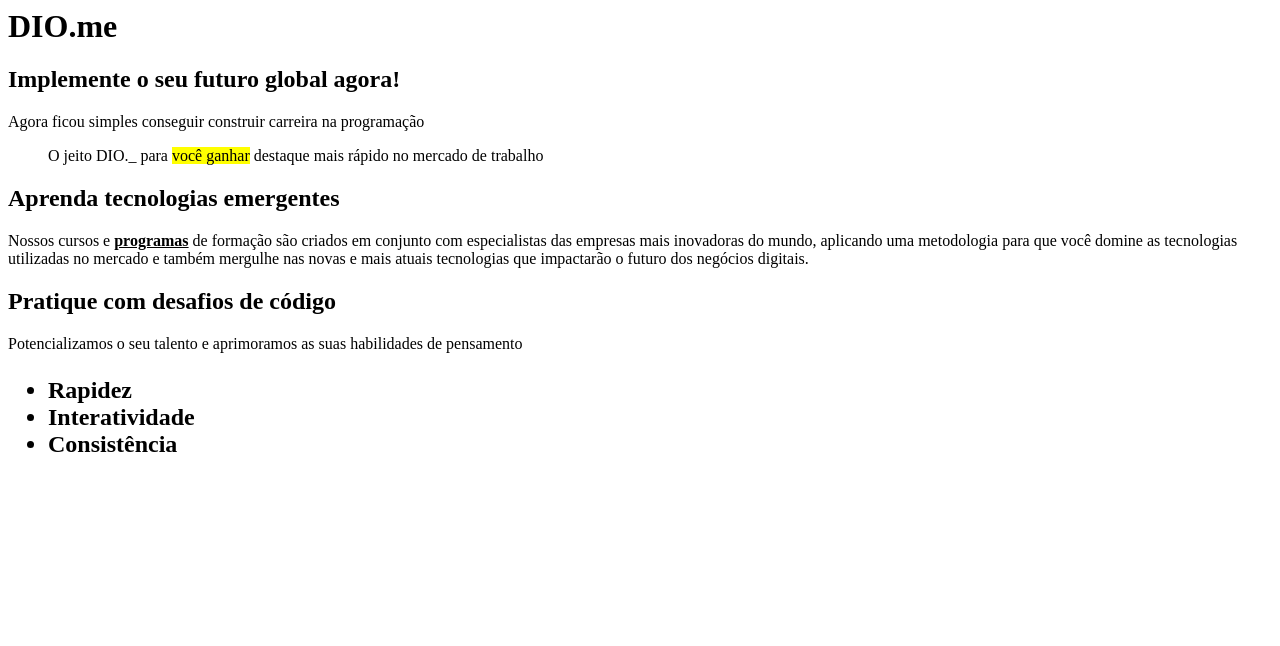
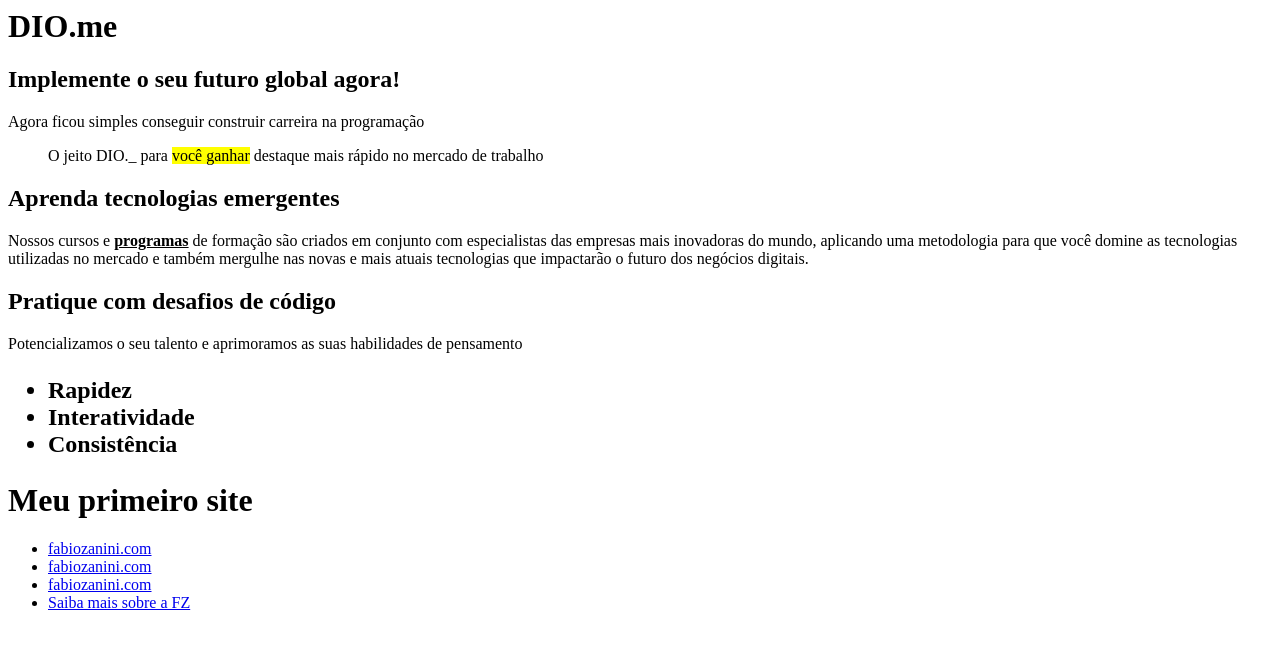
Before and after one commit to fzaniniii/html-bootcamp, a plain HTML site: page Estrutura Básica do HTML/index.html in a window 1280 px wide. Drawn offline with Linux system fonts and the light colour scheme.

Commit message:
Finalizado o módulo de Estrutura básica do HTML

```diff
--- a/Estrutura Básica do HTML/index.html
+++ b/Estrutura Básica do HTML/index.html
@@ -31,6 +31,23 @@
             </ul>
         </h2>
 
+        <h1>Meu primeiro site</h1>
+		<ul>
+			<li>
+				<a href="https://fabiozanini.com">fabiozanini.com</a>
+			</li>
+			<li>
+				<a href="https://fabiozanini.com" target="_blank">fabiozanini.com</a>
+			</li>
+			<li>
+                <a href="https://fabiozanini.com" title="Passar o mouse" target="_blank">fabiozanini.com</a>
+            </li>
+            <li>
+                <a href="about.html" title="Veja mais sobre a FZ" target="_blank">Saiba mais sobre a FZ</a>
+            </li>
+		</ul>
+
+
 
     </body>
 
```
Also changed, not shown: Estrutura Básica do HTML/about.html (added, +20 -0 lines), 1 other file.
